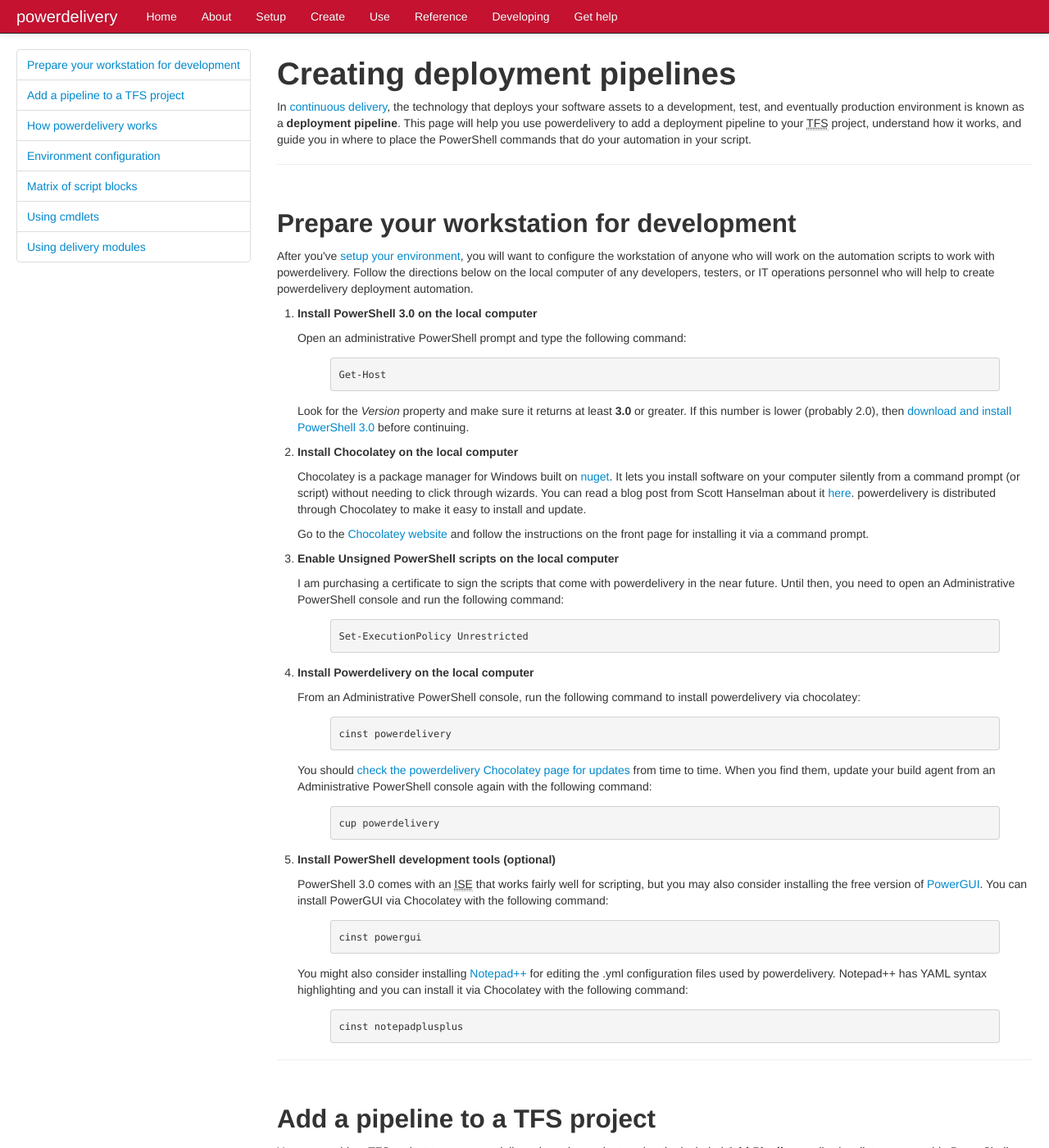
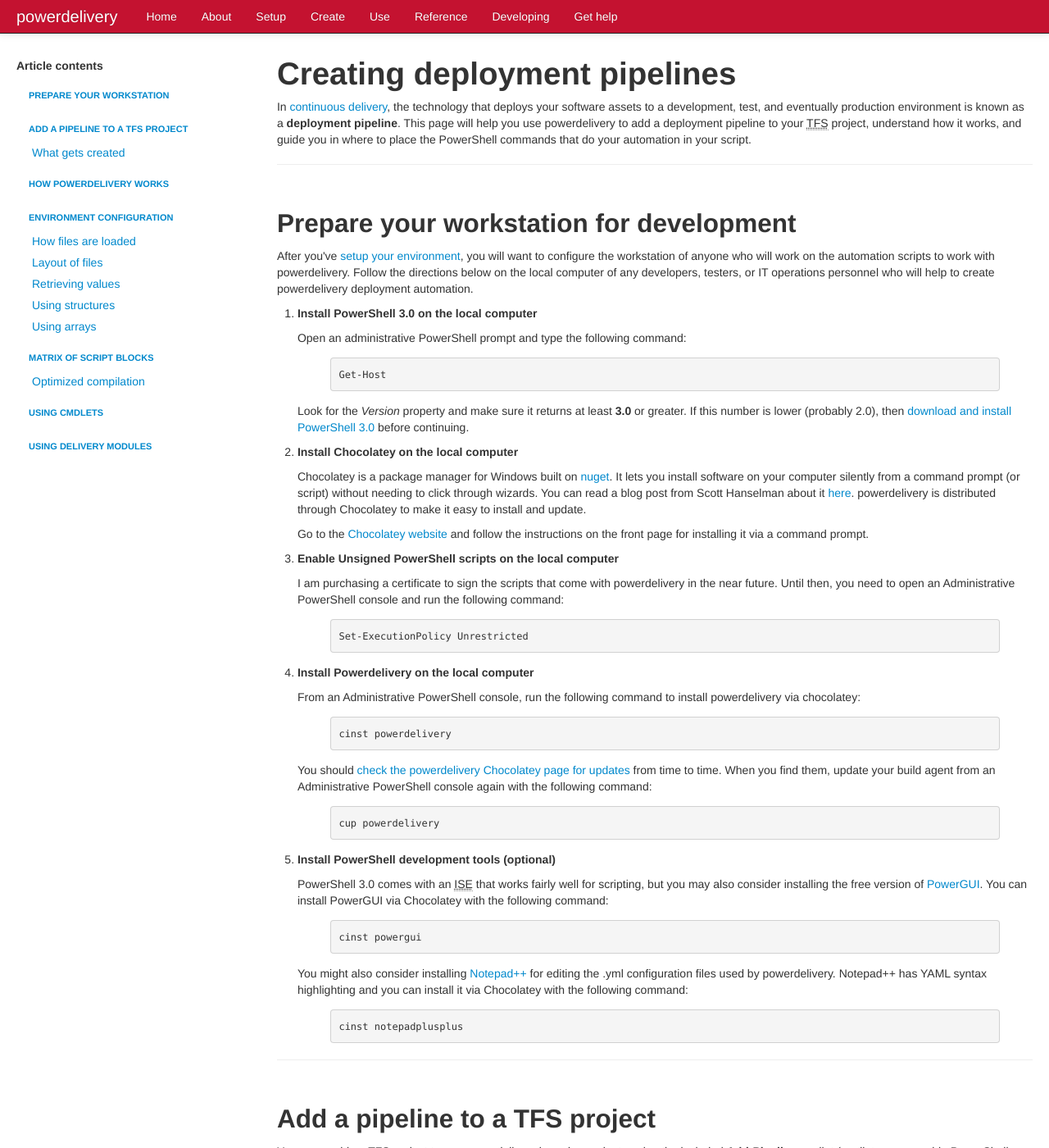
Before and after one commit to eavonius/powerdelivery, a Jekyll site: the page built from create.markdown, in a window 1280 px wide and 1400 px high. Shown: the whole window at 82% size. Built offline with Jekyll 4.4.1, drawn with Linux system fonts in a browser that asks for light colours; nearby versions of some CDN libraries.

Commit message:
Updates to navigation.

```diff
--- a/about.html
+++ b/about.html
@@ -1,7 +1,6 @@
 ---
 layout: page
 ---
-
 <div class="span12">
 	<h1>What is powerdelivery?</h1>
 	<p class="lead">A <b>free</b>, open-source toolkit for <b>automating deployment of software
--- a/create.markdown
+++ b/create.markdown
@@ -3,26 +3,48 @@ layout: page
 ---
 <div class="row-fluid">
 	<div class="span3">
-		<ul class="nav nav-tabs nav-stacked">
-			<li>
-				<a href="#workstation_prep">Prepare your workstation for development</a>
+		<h5>Article contents</h5>
+		<ul class="nav nav-list">
+			<li class="nav-header">
+				<a href="#workstation_prep">Prepare your workstation</a>
 			</li>
-			<li>
+			<li class="nav-header">
 				<a href="#add_pipeline">Add a pipeline to a TFS project</a>
 			</li>
 			<li>
+				<a href="#what_created">What gets created</a>
+			</li>
+			<li class="nav-header">
 				<a href="#how_works">How powerdelivery works</a>
 			</li>
-			<li>
+			<li class="nav-header">
 				<a href="#environment">Environment configuration</a>
 			</li>
 			<li>
+				<a href="#config_how_loaded">How files are loaded</a>
+			</li>
+			<li>
+				<a href="#config_layout">Layout of files</a>
+			</li>
+			<li>
+				<a href="#config_retrieving_values">Retrieving values</a>
+			</li>
+			<li>
+				<a href="#config_structs">Using structures</a>
+			</li>
+			<li>
+				<a href="#config_arrays">Using arrays</a>
+			</li>
+			<li class="nav-header">
 				<a href="#matrix">Matrix of script blocks</a>
 			</li>
 			<li>
+				<a href="#optimized_compilation">Optimized compilation</a>
+			</li>
+			<li class="nav-header">
 				<a href="#cmdlets">Using cmdlets</a>
 			</li>
-			<li>
+			<li class="nav-header">
 				<a href="#modules">Using delivery modules</a>
 			</li>
 		</ul>
@@ -135,6 +157,8 @@ layout: page
              -DropFolder "\\MYSERVER\MyDrops" `
              -Name "MyProject"{% endhighlight %}
 		</ol>
+		<a name="what_created"><hr></a>
+		<br />
 		<h3>What gets created</h3>
 		<p>When you add a pipeline to your TFS project, a number of files and artifacts are created.
 		Assuming the example settings above, the following will be created in TFS:</p>
@@ -194,6 +218,8 @@ MyProject Production Builders</pre>
 		the differences between environments. See the <a href="setup.html">setup</a> page for
 		more information about planning your infrastructure so you know what information to put
 		into these files.</p>
+		<a name="config_how_loaded"><hr></a>
+		<br />
 		<h3>How configuration files are loaded</h3>
 		<p>When your build script starts, prior to your code being run, powerdelivery
 		looks in the same directory as your script for a file with the following pattern:</p>
@@ -206,6 +232,8 @@ RecipeManagerCommitEnvironment.yml
 RecipeManagerTestEnvironment.yml
 RecipeManagerCapacityTestEnvironment.yml
 RecipeManagerProductionEnvironment.yml</pre>
+		<a name="config_layout"><hr></a>
+		<br />
 		<h3>Layout of your configuration files</h3>
 		<p>Configuration files use YAML syntax and most of the settings you use will probably be
 		name/value pairs. Remember that these files are only meant to contain settings that are
@@ -232,6 +260,8 @@ DatabaseName: MyDatabase{% endhighlight %}
 		{% highlight yaml %}WebServer: MyProdServer
 DatabaseServer: MyProdDbServer
 DatabaseName: MyDatabase{% endhighlight %}
+		<a name="config_retrieving_values"><hr></a>
+		<br />
 		<h3>Retrieving values from configuration files</h3>
 		<p>There is a cmdlet (PowerShell function) included with powerdelivery that you should call in
 		the <a href="#init_block">Init</a> block of your script (blocks are described in the next section). This cmdlet is
@@ -247,6 +277,8 @@ DatabaseName: MyDatabase{% endhighlight %}
   $script:DatabaseServer = Get-BuildSetting DatabaseServer
   $script:DatabaseName = Get-BuildSetting DatabaseName
 }{% endhighlight %}
+		<a name="config_structs"><hr></a>
+		<br />
 		<h3>Using structures in configuration settings</h3>
 		<p>YAML is a flexible format for storing settings. You can also use nested
 		name/value pairs to provide more structure to your settings if desired. If we have
@@ -268,6 +300,8 @@ Database:
   $script:DatabaseServer = $databaseSettings.Server
   $script:DatabaseName = $databaseSettings.Database
 }{% endhighlight %}
+		<a name="config_arrays"><hr></a>
+		<br />
 		<h3>Using arrays in configuration settings</h3>
 		<p>Arrays are a powerful way to store configuration when you want to
 		allow your build to do the same work multiple times driven by configuration.
@@ -347,6 +381,8 @@ Deploy {
 		</table>
 		<p>All blocks are optional and you may choose which to include in your pipeline script depending on
 		what features you'd like to support.</p>
+		<a name="optimized_compilation"><hr></a>
+		<br />
 		<h3>Optimized compilation</h3>
 		<p>To confidently promote builds from one environment to another, we want to prevent different compiled
 		assets from making their way into an environment than have already been evaluated in another. To prevent
--- a/javascripts/site.js
+++ b/javascripts/site.js
@@ -1,6 +1,6 @@
 function setCurrentPageLinksActive() {
 	var baseUrl = location.protocol + "//" + location.host;
-	var curPage = document.URL.substring(baseUrl.length);
+	var curPage = document.URL.substring(baseUrl.length + 1);
 
 	$(".nav > li > a[href='" + curPage + "']").each(function() {
 		$(this).parent().addClass('active');
--- a/stylesheets/site.css
+++ b/stylesheets/site.css
@@ -14,7 +14,7 @@
 .navbar-inverse .nav .active > a,
 .navbar-inverse .nav .active > a:hover,
 .navbar-inverse .nav .active > a:focus {
-	background-color: #B62027;
+	background: #B62027;
 }
 
 .narvbar-fixed-top .nav li a {
@@ -41,6 +41,18 @@
 	color: #ffffff;
 }
 
+.span3 .nav-list {
+	padding-left: 0px;
+}
+
+.span3 .nav-list li a {
+	margin-left: 4px;
+}
+
+.span3 .nav-list li.nav-header a {
+	margin-left: 0px;
+}
+
 #feature-highlight h2 {
 	font-weight: normal;
 }
```
Also changed, not shown: setup.markdown (+24 -3 lines), 10 other files.
